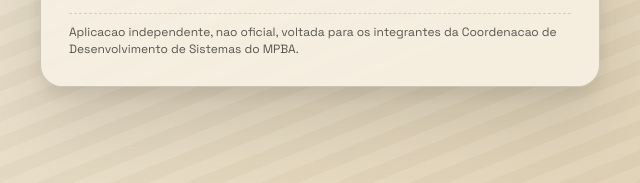
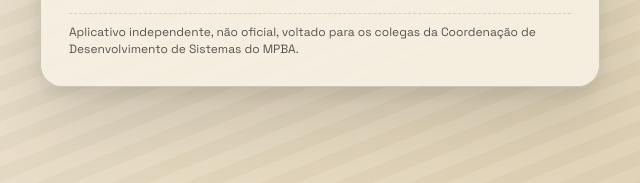
Before and after one commit to eriquebomfim/eriquebomfim.github.io, a website: page eservices/index.html in a window 1280 px wide. Shown: the part 598-781 px from the top of the page, 320-960 px from the left. Drawn offline with Linux system fonts and the light colour scheme; no server answers.

Commit message:
fix(eservices): description para navegadores

```diff
--- a/eservices/index.html
+++ b/eservices/index.html
@@ -99,7 +99,7 @@
         </form>
 
         <p class="footnote" aria-label="Aviso institucional">
-          Aplicacao independente, nao oficial, voltada para os integrantes da Coordenacao de Desenvolvimento de Sistemas do MPBA.
+          Aplicativo independente, não oficial, voltado para os colegas da Coordenação de Desenvolvimento de Sistemas do MPBA.
         </p>
 
       </section>
```
